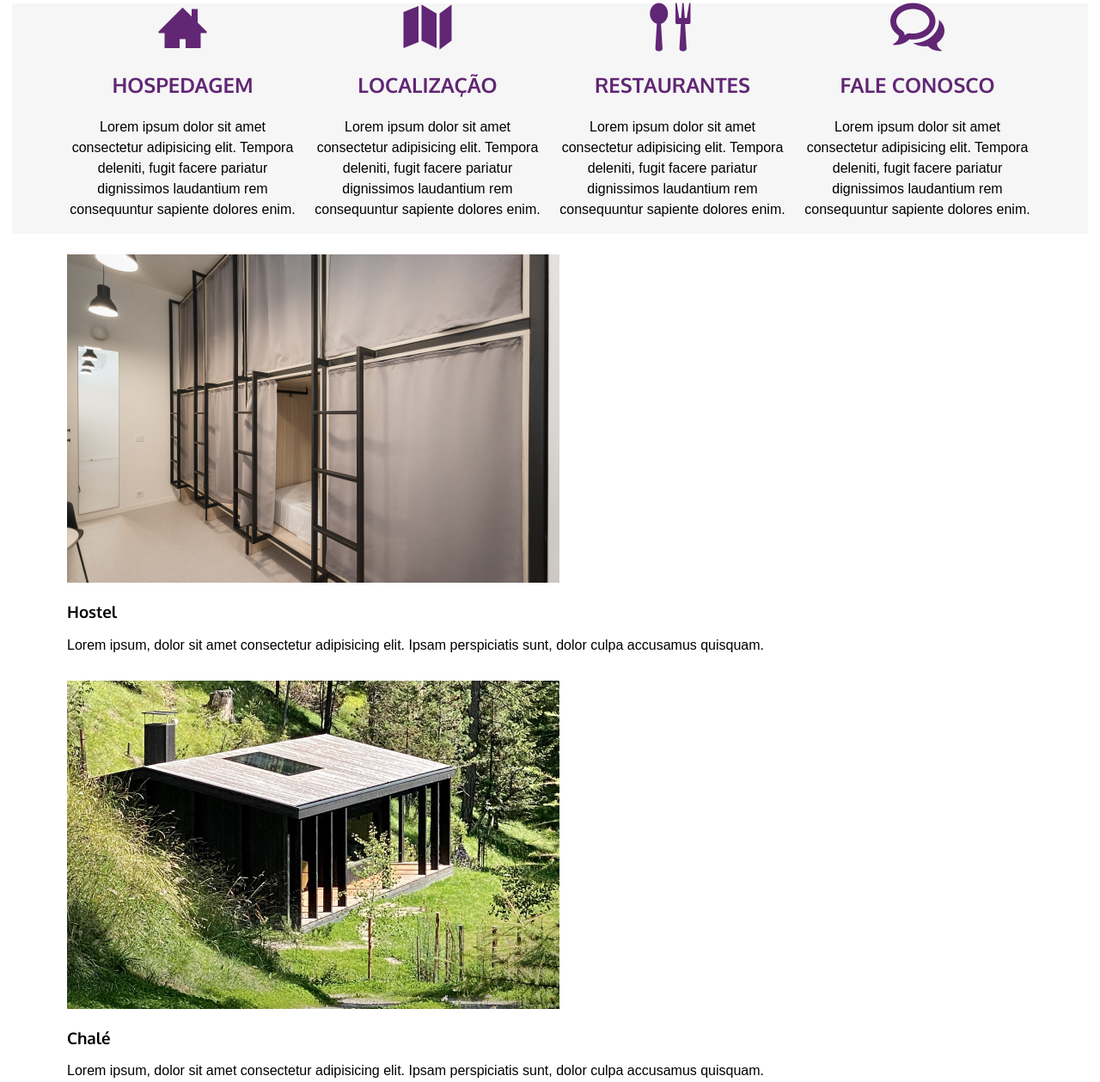
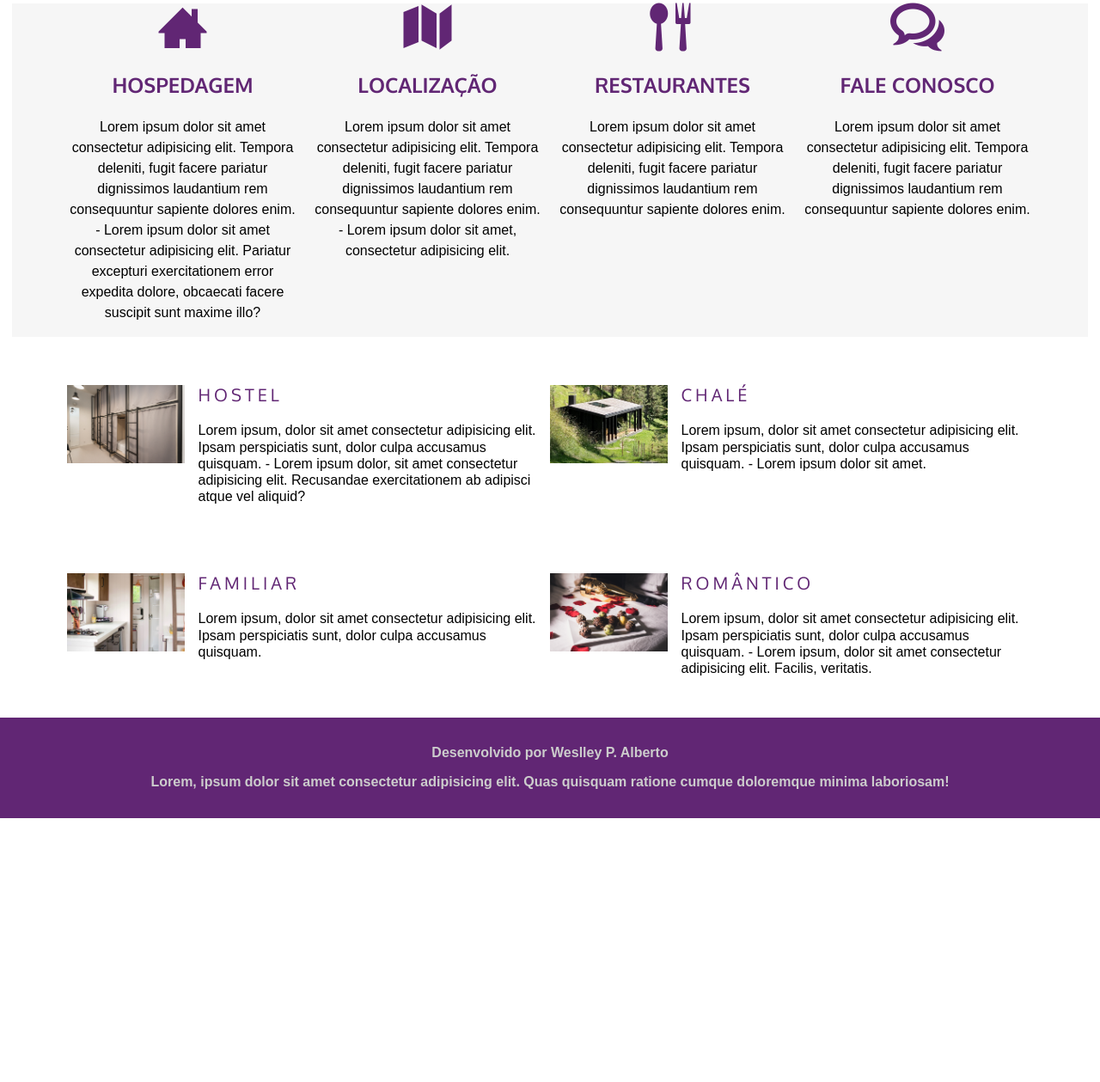
Before and after one commit to weslleyalberto/Anglels-Hostels, a plain HTML site: page index.html in a window 1280 px wide. Shown: the part 790-2049 px from the top of the page at 86% size. After the commit the page ends 1742 px from the top, so only its background shows below. Drawn offline with Linux system fonts and the light colour scheme; files whose address does not match are found by name.

Commit message:
implementado o footer e designer responsivo

```diff
--- a/css/main.css
+++ b/css/main.css
@@ -220,7 +220,59 @@ h4{
     .col-xl-3{
         width: calc(25% - var(--default-gap));
     }
+    .col-xl-6{
+        width: calc(50% - var(--default-gap));
+
+    }
 }
 .top_header{
     width: 100%;
 }
+.mainContent{
+    padding: 2em;
+}
+.mainContent p{
+    line-height: 1.2;
+}
+.mainContent_img img{
+    width: 100%;
+}
+.mainContent_title{
+    text-transform: uppercase;
+    color: var(--primary-color);
+    font-weight: normal;
+    letter-spacing: .2em;
+    font-size: 1.25em;
+}
+.mainContent .row{
+    row-gap: 4em;
+}
+.mainContent_article{
+    container: main-content / inline-size;
+}
+@container main-content (min-width: 31.25em){
+  .mainContent_container{
+    display: flex;
+    gap: var(--default-gap);
+  }
+  .mainContent_title{
+    margin-top: 0;
+  }
+  .mainContent_img img{
+    max-height: 382px;
+
+  }
+  .mainContent_img{
+    flex: 0 0 25%;
+  }
+  .mainContent_text{
+    flex-grow: 1;
+  }
+}
+.container-footer{
+    text-align: center;
+    background-color: var(--primary-color);
+    padding: 1em;
+    color: #CCC;
+    font-weight: 700;
+}
--- a/index.html
+++ b/index.html
@@ -57,7 +57,9 @@
                     <h3 class="middleContent_title">Hospedagem</h3>
                     <p>
                     Lorem ipsum dolor sit amet consectetur adipisicing elit. Tempora deleniti, fugit facere pariatur
-                    dignissimos laudantium rem consequuntur sapiente dolores enim.
+                    dignissimos laudantium rem consequuntur sapiente dolores enim.  - Lorem ipsum dolor
+                    sit amet consectetur adipisicing elit. Pariatur excepturi exercitationem
+                    error expedita dolore, obcaecati facere suscipit sunt maxime illo?
                     </p>
                 </a>
             </article>
@@ -68,6 +70,7 @@
                     <p>
                     Lorem ipsum dolor sit amet consectetur adipisicing elit. Tempora deleniti, fugit facere pariatur
                     dignissimos laudantium rem consequuntur sapiente dolores enim.
+                    - Lorem ipsum dolor sit amet, consectetur adipisicing elit.
                     </p>
                 </a>
             </article>
@@ -97,26 +100,33 @@
     <section class="mainContent">
         <div class="row maxWidth">
             <article class="mainContent_article col-sm-12 col-xl-6">
+                <div class="mainContent_container">
                     <div class="mainContent_img">
                        <img src="/images/hostel.png" alt="Hostel">
                     </div>
                     <div class="mainContent_text">
                             <h3 class="mainContent_title">Hostel</h3>
                             <p>Lorem ipsum, dolor sit amet consectetur adipisicing elit.
-                                Ipsam perspiciatis sunt, dolor culpa accusamus quisquam.</p>
+                                Ipsam perspiciatis sunt, dolor culpa accusamus quisquam.
+                            - Lorem ipsum dolor, sit amet consectetur adipisicing elit.
+                            Recusandae exercitationem ab adipisci atque vel aliquid?</p>
                     </div>
+                </div>
             </article>
             <article class="mainContent_article col-sm-12 col-xl-6">
+                <div class="mainContent_container">
                 <div class="mainContent_img">
                    <img src="/images/chale.png" alt="Chale">
                 </div>
                 <div class="mainContent_text">
                         <h3 class="mainContent_title">Chalé</h3>
                         <p>Lorem ipsum, dolor sit amet consectetur adipisicing elit.
-                            Ipsam perspiciatis sunt, dolor culpa accusamus quisquam.</p>
+                            Ipsam perspiciatis sunt, dolor culpa accusamus quisquam. - Lorem ipsum dolor sit amet.</p>
                 </div>
+            </div>
         </article>
         <article class="mainContent_article col-sm-12 col-xl-6">
+            <div class="mainContent_container">
             <div class="mainContent_img">
                <img src="/images/familiar.png" alt="Familiar">
             </div>
@@ -125,19 +135,33 @@
                     <p>Lorem ipsum, dolor sit amet consectetur adipisicing elit.
                         Ipsam perspiciatis sunt, dolor culpa accusamus quisquam.</p>
             </div>
+        </div>
     </article>
     <article class="mainContent_article col-sm-12 col-xl-6">
+        <div class="mainContent_container">
         <div class="mainContent_img">
            <img src="/images/romantico.png" alt="Romantico">
         </div>
         <div class="mainContent_text">
                 <h3 class="mainContent_title">Romântico</h3>
                 <p>Lorem ipsum, dolor sit amet consectetur adipisicing elit.
-                    Ipsam perspiciatis sunt, dolor culpa accusamus quisquam.</p>
+                    Ipsam perspiciatis sunt, dolor culpa accusamus quisquam. - Lorem ipsum, dolor sit amet
+                     consectetur adipisicing elit. Facilis, veritatis.</p>
+        </div>
         </div>
 </article>
         </div>
     </section>
 </main>
+<footer>
+    <div class="container-footer maxWidthFooter">
+        <div class="row-col">
+                <p>Desenvolvido por Weslley P. Alberto</p>
+                <p>Lorem, ipsum dolor sit amet consectetur
+                adipisicing elit. Quas quisquam ratione
+                cumque doloremque minima laboriosam!</p>
+        </div>
+    </div>
+</footer>
 </body>
 </html>
```
